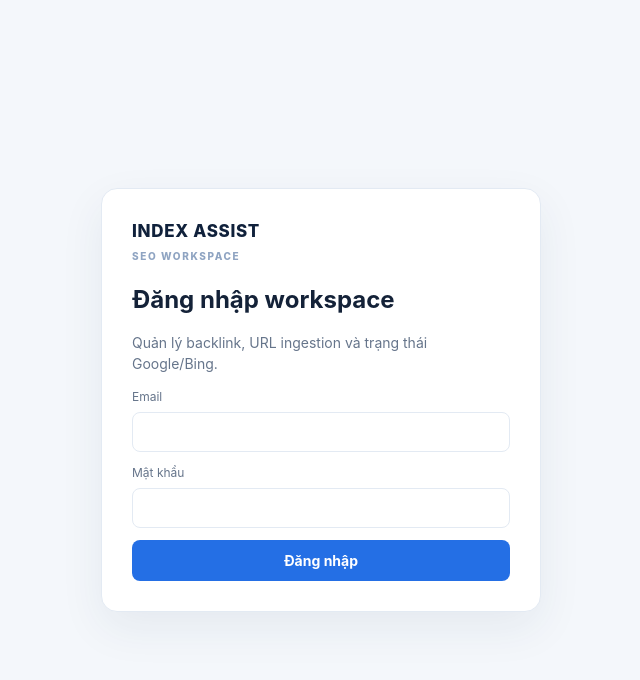
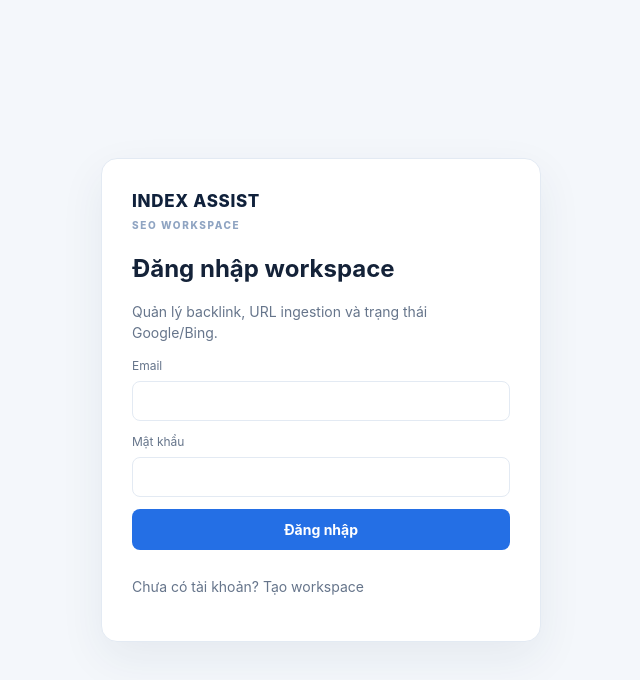
Before and after one commit to seokillseo-byte/index, a Next.js app in the folder apps/customer/: page /login in a window 1280 px wide. Shown: the top 680 px of the page, without its empty margins (319-959 px from the left). Built offline with nearby package versions, Linux system fonts and the light colour scheme.

Commit message:
feat(customer-ui): link login page to workspace registration

```diff
--- a/apps/customer/app/login/page.tsx
+++ b/apps/customer/app/login/page.tsx
@@ -4,5 +4,5 @@ import {useRouter} from 'next/navigation';
 export default function Login(){
  const router=useRouter(),[email,setEmail]=useState(''),[password,setPassword]=useState(''),[error,setError]=useState(''),[loading,setLoading]=useState(false);
  async function submit(e:FormEvent){e.preventDefault();setLoading(true);setError('');try{const r=await fetch('/api/session',{method:'POST',headers:{'content-type':'application/json'},body:JSON.stringify({email,password})});const d=await r.json();if(!r.ok)throw new Error(d.message||'Đăng nhập thất bại');router.replace('/');router.refresh();}catch(e){setError(e instanceof Error?e.message:'Không thể đăng nhập');}finally{setLoading(false);}}
- return <main className="login-wrap"><form className="login-card" onSubmit={submit}><div className="brand" style={{color:'#10213b'}}>INDEX ASSIST<small>SEO WORKSPACE</small></div><h1>Đăng nhập workspace</h1><p className="muted">Quản lý backlink, URL ingestion và trạng thái Google/Bing.</p><div className="form-grid"><label className="field">Email<input type="email" required autoComplete="username" value={email} onChange={e=>setEmail(e.target.value)}/></label><label className="field">Mật khẩu<input type="password" required autoComplete="current-password" value={password} onChange={e=>setPassword(e.target.value)}/></label>{error&&<p className="error">{error}</p>}<button className="primary" disabled={loading}>{loading?'Đang đăng nhập…':'Đăng nhập'}</button></div></form></main>;
+ return <main className="login-wrap"><form className="login-card" onSubmit={submit}><div className="brand" style={{color:'#10213b'}}>INDEX ASSIST<small>SEO WORKSPACE</small></div><h1>Đăng nhập workspace</h1><p className="muted">Quản lý backlink, URL ingestion và trạng thái Google/Bing.</p><div className="form-grid"><label className="field">Email<input type="email" required autoComplete="username" value={email} onChange={e=>setEmail(e.target.value)}/></label><label className="field">Mật khẩu<input type="password" required autoComplete="current-password" value={password} onChange={e=>setPassword(e.target.value)}/></label>{error&&<p className="error">{error}</p>}<button className="primary" disabled={loading}>{loading?'Đang đăng nhập…':'Đăng nhập'}</button><p className="muted">Chưa có tài khoản? <a href="/register">Tạo workspace</a></p></div></form></main>;
 }
```
